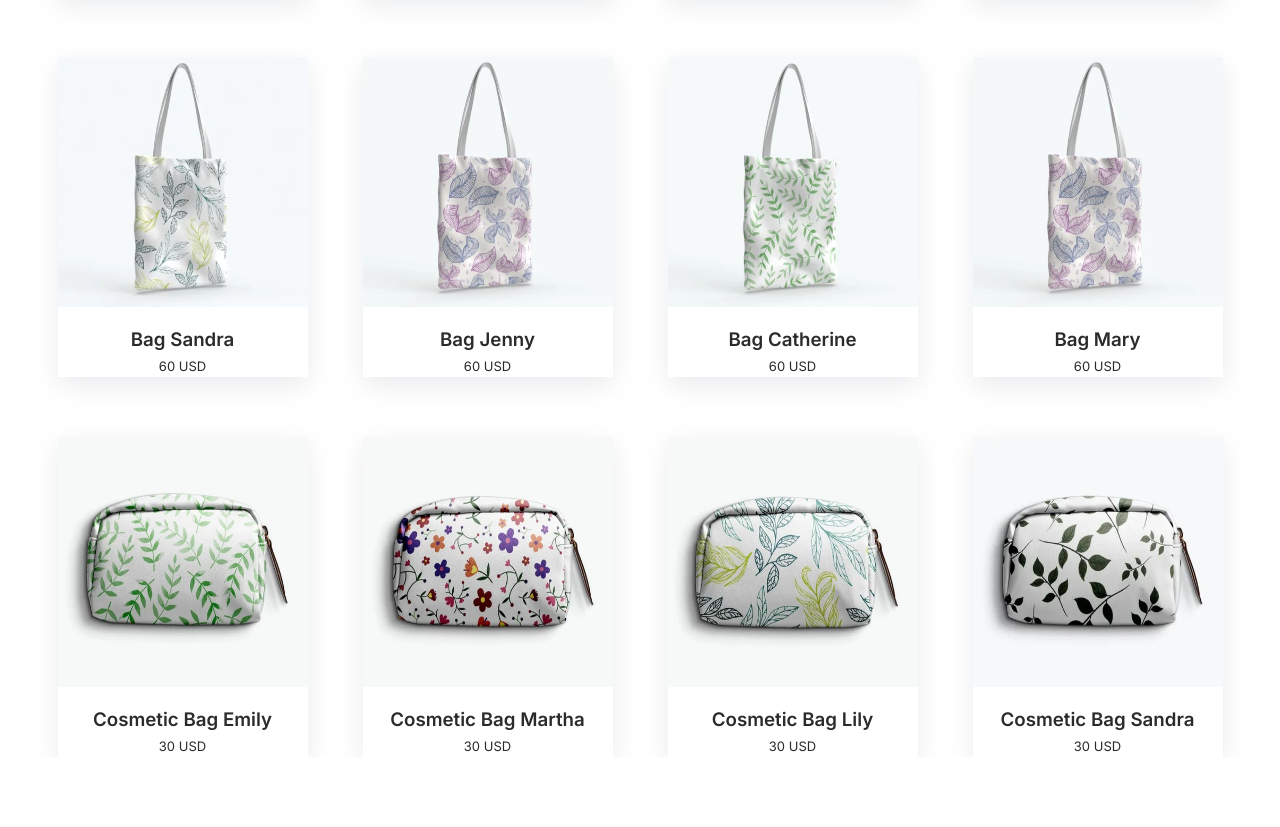
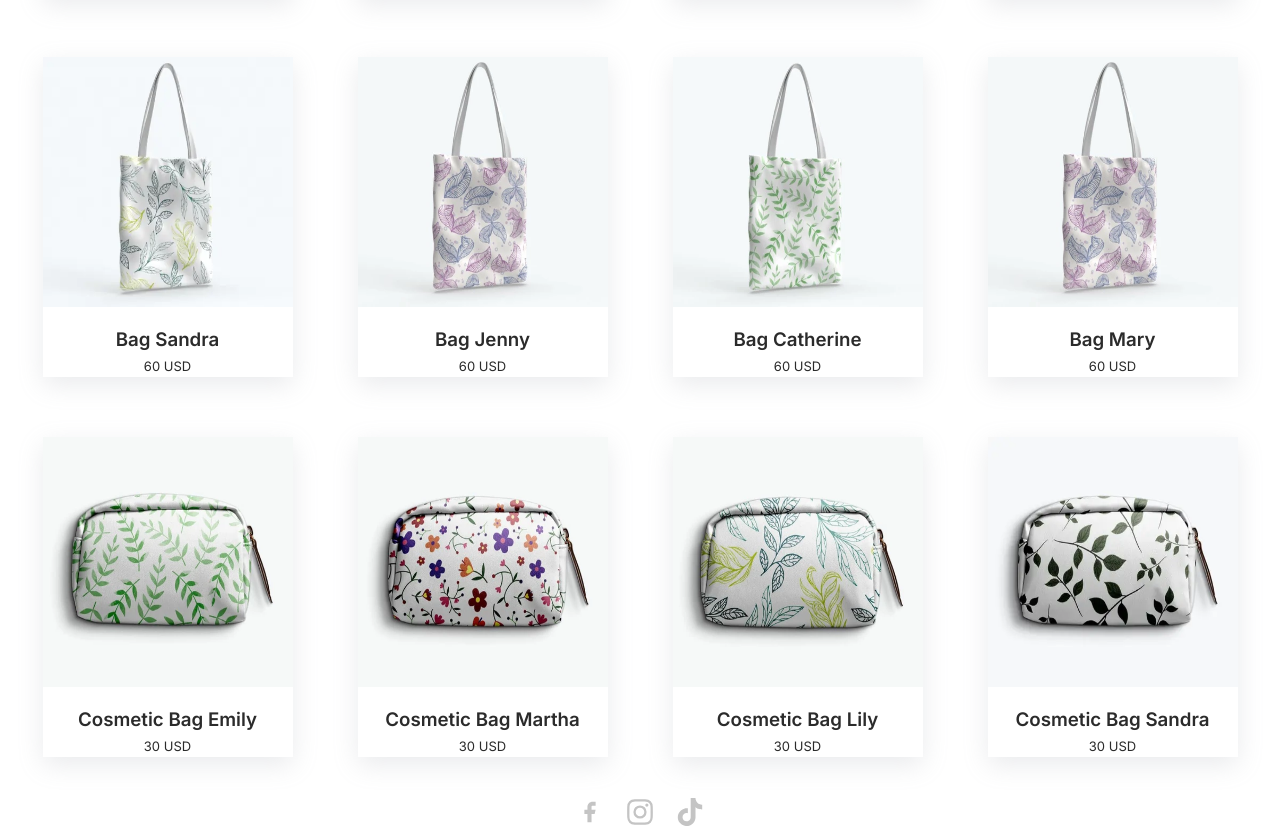
Before and after one commit to rxngers/projeto-bolsas, a plain HTML site: page index.html in a window 1280 px wide. Shown: the part 1020-1847 px from the top of the page. Before the commit the page ends 1777 px from the top, so only its background shows below. Drawn offline with Linux system fonts and the light colour scheme.

Commit message:
atualizacoes minimas + redes imagens

```diff
--- a/index.html
+++ b/index.html
@@ -31,6 +31,7 @@
   </header>
 
   <!-- inicio nova coleção -->
+
   <div class="newcol">
     <div class="texts">
       <h1>New collection</h1>
@@ -38,7 +39,10 @@
       <button class="botaoverde">New Collection</button>
     </div>
   </div>
+
   <!-- fim nova coleção -->
+
+
 
   <!-- inicio imagens de venda -->
 
@@ -130,6 +134,17 @@
   </div>
   <!-- fim imagens de venda -->
 
+
+
+  <!-- inicio redes -->
+
+  <div class="redes">
+    <img src="imagens/facebook-logo.svg" alt="#">
+    <img src="/imagens/instagram-logo.svg" alt="#">
+    <img src="/imagens/tiktok-logo.svg" alt="#">
+  </div>
+
+  <!-- fim redes -->
 </body>
 
 </html>
--- a/style.css
+++ b/style.css
@@ -107,7 +107,7 @@ header {
   margin-top: 60px;
   display: flex;
   justify-content: center;
-  gap: 55px;
+  gap: 65px;
 
 }
 
@@ -115,7 +115,7 @@ header {
   margin-top: 60px;
   display: flex;
   justify-content: center;
-  gap: 55px;
+  gap: 65px;
 
 }
 
@@ -123,7 +123,7 @@ header {
   margin-top: 60px;
   display: flex;
   justify-content: center;
-  gap: 55px;
+  gap: 65px;
 
 }
 
@@ -153,3 +153,14 @@ header {
     transition: 0.5s;
   }
 }
+
+.redes{
+  margin-top: 40px;
+  display: flex;
+  justify-content: center;
+  gap: 20px;
+  img{
+    width: 30px;
+    height: 30px;
+  }
+}
```
